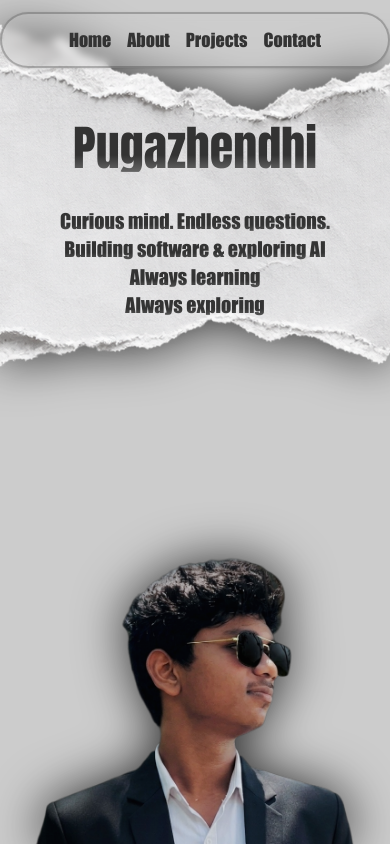
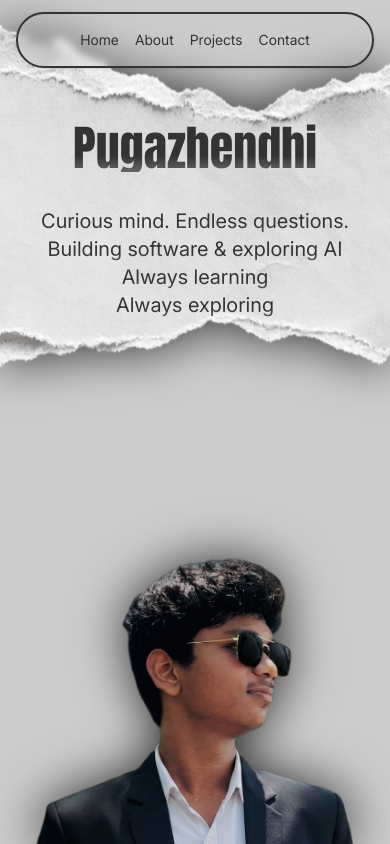
Before and after one commit to PugazhendhiDev/PugazhendhiDev, a React (Vite) app: page / in a window 390 px wide. Shown: the top 844 px of the page. Built offline with nearby package versions, Linux system fonts and the light colour scheme.

Commit message:
About Page Modified

```diff
--- a/src/App.jsx
+++ b/src/App.jsx
@@ -1,4 +1,4 @@
-import { useRef } from "react";
+import { useRef, useState } from "react";
 import gsap from "gsap";
 import { useGSAP } from "@gsap/react";
 import { ScrollTrigger } from "gsap/ScrollTrigger";
@@ -12,6 +12,8 @@ gsap.registerPlugin(useGSAP, ScrollTrigger);
 
 export default function App() {
   const container = useRef(null);
+  const [aboutVisible, setAboutVisible] = useState(false);
+  const aboutStarted = useRef(false);
 
   useGSAP(
     () => {
@@ -19,7 +21,7 @@ export default function App() {
         scrollTrigger: {
           trigger: ".reveal-stage",
           start: "top top",
-          end: "+=150%",
+          end: () => `+=${window.innerHeight * 1.5}`,
           scrub: 1,
           pin: true,
           anticipatePin: 1,
@@ -58,6 +60,13 @@ export default function App() {
         { opacity: 0, duration: 0.1 },
         "split+=0.3"
       );
+
+      timeline.eventCallback("onUpdate", () => {
+        if (!aboutStarted.current && timeline.progress() >= 0.85) {
+          aboutStarted.current = true;
+          setAboutVisible(true);
+        }
+      });
     },
     { scope: container }
   );
@@ -66,25 +75,25 @@ export default function App() {
     <div ref={container}>
       <Navbar />
 
-      <section className="reveal-stage relative h-dvh w-full">
-        <div className="sticky top-0 h-dvh w-full overflow-hidden">
-          <div className="absolute inset-0 z-10 h-full w-full overflow-y-auto bg-[var(--common-bg-color)]">
-            <About />
+      <section className="reveal-stage relative min-h-dvh w-full">
+        <div className="relative min-h-dvh w-full overflow-hidden">
+          <div className="relative z-10 w-full bg-[var(--common-bg-color)]">
+            <About isVisible={aboutVisible} />
           </div>
 
-          <div className="home-left pointer-events-none absolute inset-y-0 left-0 z-20 h-full w-1/2 overflow-hidden">
+          <div className="home-left pointer-events-none absolute left-0 top-0 z-20 h-dvh w-1/2 overflow-hidden">
             <div className="absolute inset-y-0 left-0 h-full w-[200%]">
               <Home />
             </div>
           </div>
 
-          <div className="home-right pointer-events-none absolute inset-y-0 right-0 z-20 h-full w-1/2 overflow-hidden">
+          <div className="home-right pointer-events-none absolute right-0 top-0 z-20 h-dvh w-1/2 overflow-hidden">
             <div className="absolute inset-y-0 right-0 h-full w-[200%]">
               <Home />
             </div>
           </div>
 
-          <div className="reveal-line pointer-events-none absolute inset-y-0 left-1/2 z-30 w-px -translate-x-1/2 origin-center bg-[var(--text-color)] shadow-[0_0_12px_var(--text-color)]" />
+          <div className="reveal-line pointer-events-none absolute left-1/2 top-0 z-30 h-dvh w-px -translate-x-1/2 origin-center bg-[var(--text-color)] shadow-[0_0_12px_var(--text-color)]" />
         </div>
       </section>
 
--- a/src/components/Navbar.jsx
+++ b/src/components/Navbar.jsx
@@ -1,3 +1,5 @@
+
+import { useEffect, useState } from "react";
 import { ScrollTrigger } from "gsap/ScrollTrigger";
 
 const navItems = [
@@ -8,6 +10,64 @@ const navItems = [
 ];
 
 export default function Navbar() {
+  const [activeSection, setActiveSection] = useState("home");
+
+  useEffect(() => {
+    const revealStage = document.querySelector(".reveal-stage");
+
+    const updateActiveSection = () => {
+      const scrollPosition = window.scrollY;
+
+      if (scrollPosition < 10) {
+        setActiveSection("home");
+        return;
+      }
+
+      const about = document.getElementById("about");
+      const projects = document.getElementById("projects");
+      const contact = document.getElementById("contact");
+
+      const revealTrigger = revealStage
+        ? ScrollTrigger.getAll().find(
+          (trigger) => trigger.trigger === revealStage
+        )
+        : null;
+
+      const aboutStart = revealTrigger
+        ? revealTrigger.end
+        : about?.offsetTop ?? 0;
+
+      if (scrollPosition < aboutStart) {
+        setActiveSection("home");
+      } else if (
+        contact &&
+        scrollPosition >= contact.offsetTop - window.innerHeight / 2
+      ) {
+        setActiveSection("contact");
+      } else if (
+        projects &&
+        scrollPosition >= projects.offsetTop - window.innerHeight / 2
+      ) {
+        setActiveSection("projects");
+      } else {
+        setActiveSection("about");
+      }
+    };
+
+    window.addEventListener("scroll", updateActiveSection, {
+      passive: true,
+    });
+
+    window.addEventListener("resize", updateActiveSection);
+
+    requestAnimationFrame(updateActiveSection);
+
+    return () => {
+      window.removeEventListener("scroll", updateActiveSection);
+      window.removeEventListener("resize", updateActiveSection);
+    };
+  }, []);
+
   const handleNavigation = (target) => {
     if (target === "home") {
       window.scrollTo({
@@ -44,15 +104,36 @@ export default function Navbar() {
     });
   };
 
+  const textColor =
+    activeSection === "home"
+      ? "var(--faded-text-color)"
+      : "var(--common-text-color)";
+
   return (
-    <nav className="fixed top-0 z-50 flex h-20 w-full items-center justify-center">
-      <div className="flex h-14 w-full max-w-xl items-center justify-center gap-4 rounded-full border-2 border-[var(--faded-text-color)]/30 bg-[var(--bg-color)]/30 text-lg text-[var(--faded-text-color)] shadow-sm backdrop-blur-xs transition-all duration-300 hover:scale-[1.02]">
+    <nav
+      className="fixed top-0 z-50 flex h-20 w-full items-center justify-center"
+      style={{
+        paddingLeft: "16px",
+        paddingRight: "16px",
+        boxSizing: "border-box",
+      }}
+    >
+      <div
+        className={`flex h-14 items-center justify-center gap-4 rounded-full border-2 border-[${textColor}]/30 bg-[var(--bg-color)]/30 text-lg shadow-sm backdrop-blur-xs transition-transform duration-300 hover:scale-105 active:scale-95`}
+        style={{
+          color: textColor,
+          width: "100%",
+          maxWidth: "576px",
+          minWidth: 0,
+          boxSizing: "border-box",
+        }}
+      >
         {navItems.map((item) => (
           <button
             key={item.target}
             type="button"
             onClick={() => handleNavigation(item.target)}
-            className="cursor-pointer transition-all duration-300 hover:scale-105 active:scale-95"
+            className="cursor-pointer whitespace-nowrap text-sm transition-transform duration-300 hover:scale-105 active:scale-95 sm:text-base"
           >
             {item.label}
           </button>
--- /dev/null
+++ b/src/components/TechStack.jsx
@@ -0,0 +1,56 @@
+import {
+  FaPython,
+  FaNodeJs,
+  FaGithub,
+  FaAws,
+  FaRobot,
+  FaLayerGroup,
+  FaServer,
+  FaLaptopCode,
+  FaReact,
+} from "react-icons/fa";
+import {
+  SiJavascript,
+  SiFastapi,
+  SiTailwindcss,
+  SiPostman,
+  SiUnity,
+  SiGit,
+  SiFirebase,
+  SiVercel,
+  SiRender,
+} from "react-icons/si";
+import defaultStack from "./techStack.json";
+
+const ICONS = {
+  FaPython, FaNodeJs, FaGithub, FaAws, FaRobot, FaLayerGroup, FaServer,
+  FaLaptopCode, FaReact, SiJavascript, SiFastapi, SiTailwindcss, SiPostman,
+  SiUnity, SiGit, SiFirebase, SiVercel, SiRender,
+};
+
+export default function TechStack({ sections = defaultStack, className = "" }) {
+  return (
+    <div className={`flex flex-col gap-8 ${className}`}>
+      {sections.map(({ category, items }) => (
+        <div key={category} className="tech-section flex flex-col gap-4">
+          <h2 className="tech-heading text-2xl gradient-text-light">{category}</h2>
+          <ul className="flex flex-wrap gap-3">
+            {items.map(({ name, icon, bg, color }) => {
+              const Icon = ICONS[icon];
+              return (
+                <li
+                  key={name}
+                  style={{ backgroundColor: bg, color }}
+                  className="tech-badge flex items-center gap-2 !px-4 !py-2.5 text-xs font-bold uppercase tracking-widest transition-transform duration-200 hover:-translate-y-1"
+                >
+                  {Icon && <Icon className="text-base" aria-hidden="true" />}
+                  {name}
+                </li>
+              );
+            })}
+          </ul>
+        </div>
+      ))}
+    </div>
+  );
+}
--- /dev/null
+++ b/src/components/techStack.json
@@ -0,0 +1,30 @@
+[
+  {
+    "category": "Skills",
+    "items": [
+      { "name": "Full Stack Developer", "icon": "FaLayerGroup", "bg": "#0EA5E9", "color": "#FFFFFF" },
+      { "name": "Frontend Developer", "icon": "FaLaptopCode", "bg": "#EC4899", "color": "#FFFFFF" },
+      { "name": "Backend Developer", "icon": "FaServer", "bg": "#475569", "color": "#FFFFFF" },
+      { "name": "JavaScript", "icon": "SiJavascript", "bg": "#F7DF1E", "color": "#000000" },
+      { "name": "Python", "icon": "FaPython", "bg": "#3776AB", "color": "#FFFFFF" },
+      { "name": "ReactJS", "icon": "FaReact", "bg": "#20232A", "color": "#61DAFB" },
+      { "name": "TailwindCSS", "icon": "SiTailwindcss", "bg": "#06B6D4", "color": "#FFFFFF" },
+      { "name": "Node.js", "icon": "FaNodeJs", "bg": "#5FA04E", "color": "#FFFFFF" },
+      { "name": "FastAPI", "icon": "SiFastapi", "bg": "#009688", "color": "#FFFFFF" },
+      { "name": "AI Integration", "icon": "FaRobot", "bg": "#8B5CF6", "color": "#FFFFFF" }
+    ]
+  },
+  {
+    "category": "Tools",
+    "items": [
+      { "name": "Git", "icon": "SiGit", "bg": "#F05032", "color": "#FFFFFF" },
+      { "name": "GitHub", "icon": "FaGithub", "bg": "#181717", "color": "#FFFFFF" },
+      { "name": "Postman", "icon": "SiPostman", "bg": "#FF6C37", "color": "#FFFFFF" },
+      { "name": "AWS", "icon": "FaAws", "bg": "#FF9900", "color": "#000000" },
+      { "name": "Firebase", "icon": "SiFirebase", "bg": "#FFCA28", "color": "#000000" },
+      { "name": "Vercel", "icon": "SiVercel", "bg": "#000000", "color": "#FFFFFF" },
+      { "name": "Render", "icon": "SiRender", "bg": "#46E3B7", "color": "#000000" },
+      { "name": "Unity", "icon": "SiUnity", "bg": "#222222", "color": "#FFFFFF" }
+    ]
+  }
+]
--- a/src/index.css
+++ b/src/index.css
@@ -11,6 +11,14 @@
     font-family: "Impact";
     src: url("/fonts/impact.ttf") format("truetype");
     font-weight: normal;
+    font-style: normal;
+    font-display: swap;
+}
+
+@font-face {
+    font-family: "Inter";
+    src: url("/fonts/Inter_18pt-Regular.ttf") format("truetype");
+    font-weight: 400;
     font-style: normal;
     font-display: swap;
 }
@@ -61,8 +69,18 @@
 }
 
 body {
-    font-family: "Impact", sans-serif;
+    font-family: "Inter", sans-serif;
     background-color: var(--bg-color);
     color: var(--text-color);
     overflow-x: hidden;
 }
+
+h1,
+h2,
+h3,
+h4,
+h5,
+h6,
+.impact-font {
+    font-family: "Impact", sans-serif;
+}
--- a/src/pages/About.jsx
+++ b/src/pages/About.jsx
@@ -1,22 +1,119 @@
-export default function About({ className = "" }) {
+import { useRef } from "react";
+import gsap from "gsap";
+import { useGSAP } from "@gsap/react";
+import TechStack from "../components/TechStack";
+
+gsap.registerPlugin(useGSAP);
+
+export default function About({ className = "", isVisible = false }) {
+  const sectionRef = useRef(null);
+  const headingRef = useRef(null);
+  const paragraphRef = useRef(null);
+  const techRef = useRef(null);
+
+  const renderLetters = (text, lineKey) =>
+    Array.from(text).map((character, index) => (
+      <span key={`${lineKey}-${index}`} className="about-letter-clip">
+        <span className="about-letter">
+          {character === " " ? "\u00A0" : character}
+        </span>
+      </span>
+    ));
+
+  useGSAP(
+    () => {
+      const letters = gsap.utils.toArray(".about-letter", headingRef.current);
+      const paragraph = paragraphRef.current;
+      const sections = gsap.utils.toArray(".tech-section", techRef.current);
+
+      gsap.set(letters, { y: "110%", autoAlpha: 0 });
+      gsap.set(paragraph, { y: 15, autoAlpha: 0 });
+      sections.forEach((section) => {
+        gsap.set(section.querySelector(".tech-heading"), { y: 20, autoAlpha: 0 });
+        gsap.set(section.querySelectorAll(".tech-badge"), {
+          y: 20,
+          scale: 0.85,
+          autoAlpha: 0,
+        });
+      });
+
+      if (!isVisible) return;
+
+      const timeline = gsap.timeline();
+
+      timeline.to(letters, {
+        y: "0%",
+        autoAlpha: 1,
+        duration: 0.65,
+        stagger: 0.035,
+        ease: "power3.out",
+      });
+
+      timeline.to(
+        paragraph,
+        { y: 0, autoAlpha: 1, duration: 0.9, ease: "power2.out" },
+        "-=0.3"
+      );
+
+      sections.forEach((section, i) => {
+        timeline.to(
+          section.querySelector(".tech-heading"),
+          { y: 0, autoAlpha: 1, duration: 0.6, ease: "power3.out" },
+          i === 0 ? "-=0.4" : ">-0.2"
+        );
+        timeline.to(
+          section.querySelectorAll(".tech-badge"),
+          {
+            y: 0,
+            scale: 1,
+            autoAlpha: 1,
+            duration: 0.5,
+            stagger: 0.05,
+            ease: "back.out(1.7)",
+            clearProps: "transform",
+          },
+          "<0.15"
+        );
+      });
+
+      return () => timeline.kill();
+    },
+    { scope: sectionRef, dependencies: [isVisible], revertOnUpdate: true }
+  );
+
   return (
     <section
+      ref={sectionRef}
       id="about"
-      className={`relative flex min-h-dvh w-full flex-col items-center justify-center gap-8 border-t-2 border-t-[var(--faded-text-color)]/30 bg-[var(--common-bg-color)] px-6 py-16 ${className}`}
+      className={`relative about-content content-center min-h-dvh w-full border-t-2 border-t-[var(--faded-text-color)]/30 bg-[var(--common-bg-color)] px-6 py-16 ${className}`}
     >
-      <h1 className="max-w-4xl text-center text-4xl leading-tight gradient-text-light sm:text-5xl md:text-7xl">
-        Curious by nature.
+      <h1
+        ref={headingRef}
+        className="max-w-4xl pt-20! text-center text-4xl leading-tight gradient-text-light sm:text-5xl md:text-7xl"
+      >
+        <span className="about-heading-line">
+          {renderLetters("Curious by nature.", "line1")}
+        </span>
         <br />
-        Developer by choice.
+        <span className="about-heading-line">
+          {renderLetters("Developer by choice.", "line2")}
+        </span>
       </h1>
 
-      <p className="max-w-2xl text-center text-base leading-8 text-[var(--common-text-color)] sm:text-lg">
+      <p
+        ref={paragraphRef}
+        className="max-w-2xl text-center text-base leading-8 text-[var(--common-text-color)] sm:text-lg"
+      >
         A curious developer passionate about software engineering, AI, and
         system architecture. I love exploring how technology works behind the
         scenes, building practical projects, and constantly learning new ways
         to solve problems. For me, curiosity is the starting point of every
         great idea.
       </p>
+
+      <div ref={techRef} className="w-full max-w-2xl">
+        <TechStack />
+      </div>
     </section>
   );
 }
```
Also changed, not shown: public/fonts/Inter_18pt-Regular.ttf (added).
